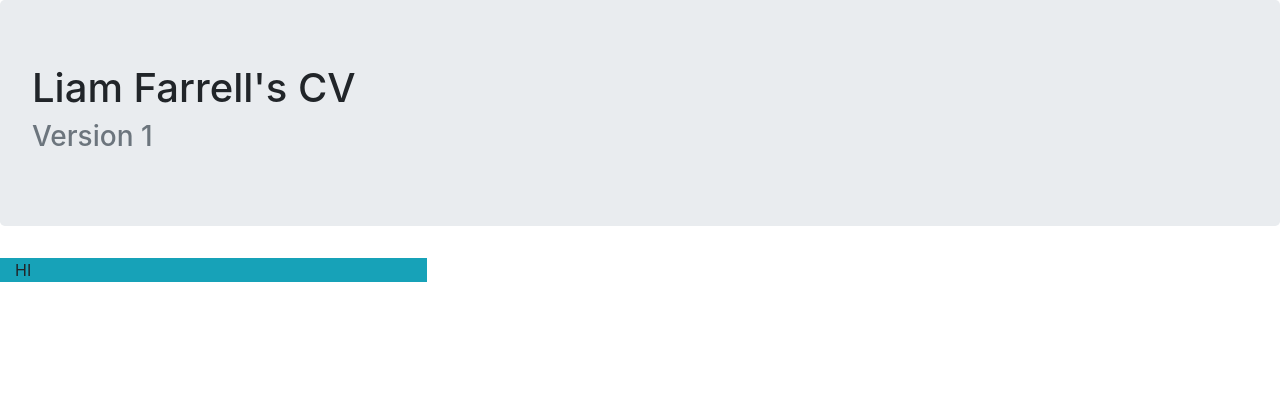
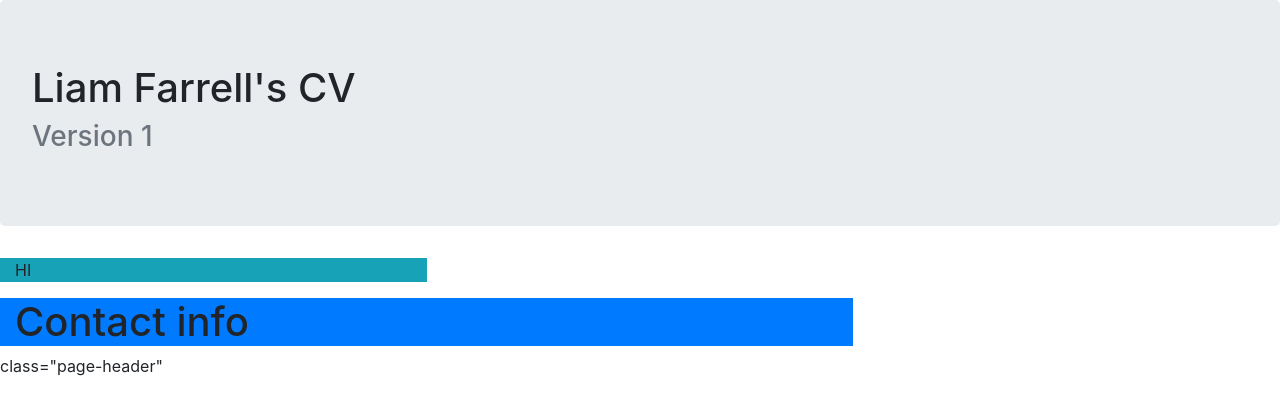
Before and after one commit to laf29/cv, a plain HTML site: page index.html in a window 1280 px wide. Drawn offline with nearby package versions, Linux system fonts and the light colour scheme; a web font is replaced by a local one.

Commit message:
Update index.html

```diff
--- a/index.html
+++ b/index.html
@@ -25,6 +25,12 @@
       <div class="col-sm-4 bg-info">
         <p>HI</p>
       </div>
+      <div class="col-sm-8 bg-primary">
+        <div class="page-header">
+          <h1>Contact info</h1>
+        </div>
+      </div>
+      class="page-header"
     </section>
     <section class="resume-content mr-auto d-block d-lg-none">
       <div class="my-auto">
```
